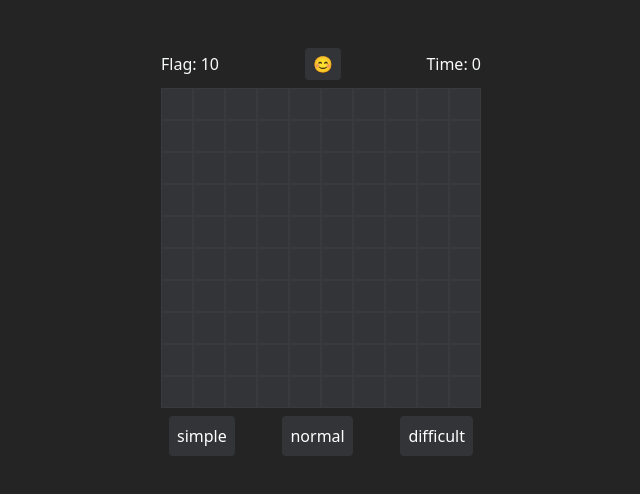
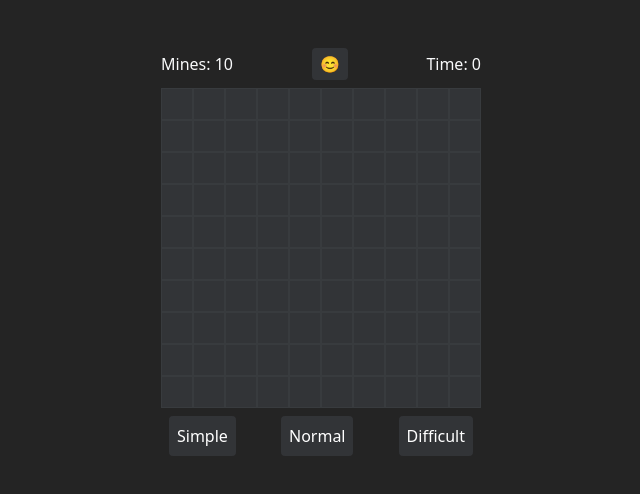
Before and after one commit to XUBXUE/vue-minesweeper, a Vue app: page / in a window 1280 px wide. Shown: the top 494 px of the page, without its empty margins (319-959 px from the left). Built offline with nearby package versions, Linux system fonts and the light colour scheme.

Commit message:
refactor: text

```diff
--- a/src/App.vue
+++ b/src/App.vue
@@ -47,7 +47,7 @@ watchEffect(() => {
   <div class="flex flex-col items-center justify-center pt-10">
     <div>
       <div class="my-2 flex items-center justify-between text-gray-50">
-        <div>Flag: {{ state.flags }}</div>
+        <div>Mines: {{ state.flags }}</div>
         <button
           class="rounded bg-gray-500/20 p-2 leading-none text-white hover:bg-gray-500/50"
           @click="game.reset()"
@@ -77,19 +77,19 @@ watchEffect(() => {
           class="rounded bg-gray-500/20 p-2 text-white hover:bg-gray-500/50"
           @click="simple"
         >
-          simple
+          Simple
         </button>
         <button
           class="rounded bg-gray-500/20 p-2 text-white hover:bg-gray-500/50"
           @click="normal"
         >
-          normal
+          Normal
         </button>
         <button
           class="rounded bg-gray-500/20 p-2 text-white hover:bg-gray-500/50"
           @click="difficult"
         >
-          difficult
+          Difficult
         </button>
         <!-- <button class="rounded bg-gray-500/20 p-2 text-white hover:bg-gray-500/50" @click="toggleDev()">
           {{ dev ? "Normal" : "Dev" }}
```
